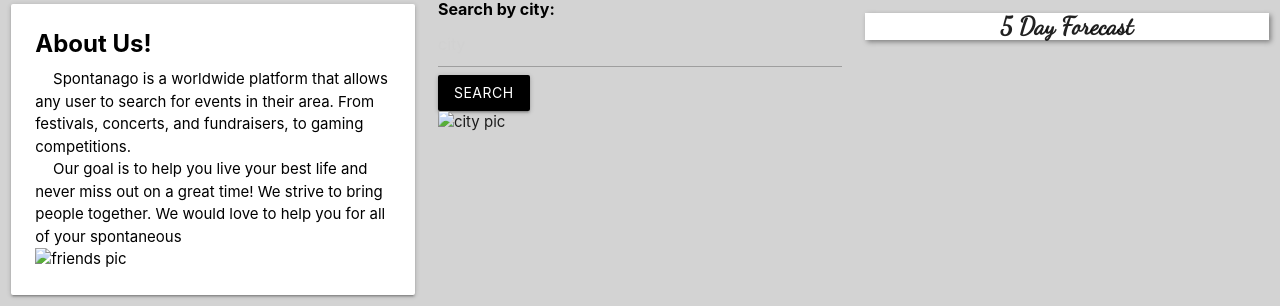
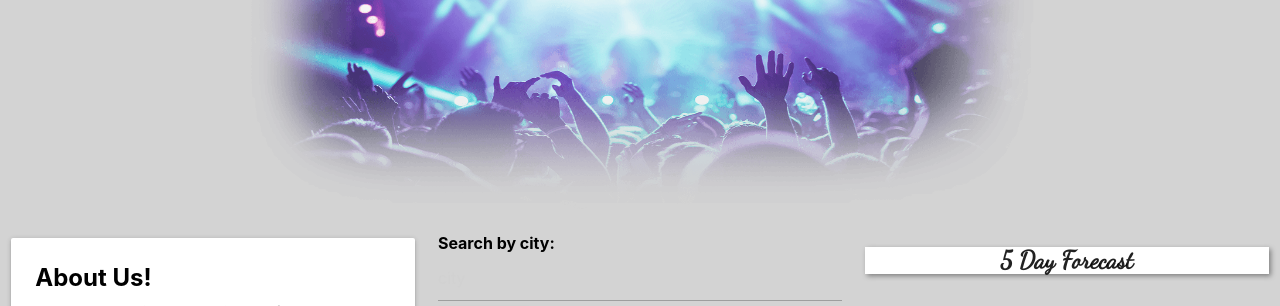
Before and after one commit to alyssabarnett06/Project1, a plain HTML site: page index.html in a window 1280 px wide. Shown: the part 90-396 px from the top of the page. Drawn offline with nearby package versions, Linux system fonts and the light colour scheme; a web font is replaced by a local one.

Commit message:
added working images

```diff
--- a/index.html
+++ b/index.html
@@ -23,7 +23,7 @@
             </div>
           </nav>
   <div class= "img">
-     <img src="concert2.png" width="800" height="250" class="img1" alt="concert banner">
+     <img src="images/concert2.png" width="800" height="250" class="img1" alt="concert banner">
   </div>
   <div class="container1">
   <div class="row">
@@ -33,7 +33,7 @@
             <span class="card-title">About Us!</span>
             <p>Spontanago is a worldwide platform that allows any user to search for events in their area. From festivals, concerts, and fundraisers, to gaming competitions.</p>
             <p>Our goal is to help you live your best life and never miss out on a great time! We strive to bring people together. We would love to help you for all of your spontaneous </p>
-            <img class="responsive-img" src="friends.png" width="150" height="300" id="img2" alt="friends pic">
+            <img class="responsive-img" src="images/friends.png" width="150" height="300" id="img2" alt="friends pic">
           </div>
           </div>
         </div>
@@ -45,7 +45,7 @@
                     <input type="text" class="form-control" id="city-input" placeholder="city">
                     <button type="submit" id="add-city" class="btn btn-primary ml-2">Search</button>
                 </div>
-                <img class="responsive-img" src="city.png" width="400" height="100" id="img3" alt="city pic">
+                <img class="responsive-img" src="images/city.png" width="400" height="100" id="img3" alt="city pic">
               </form>
 
         </div>
```
